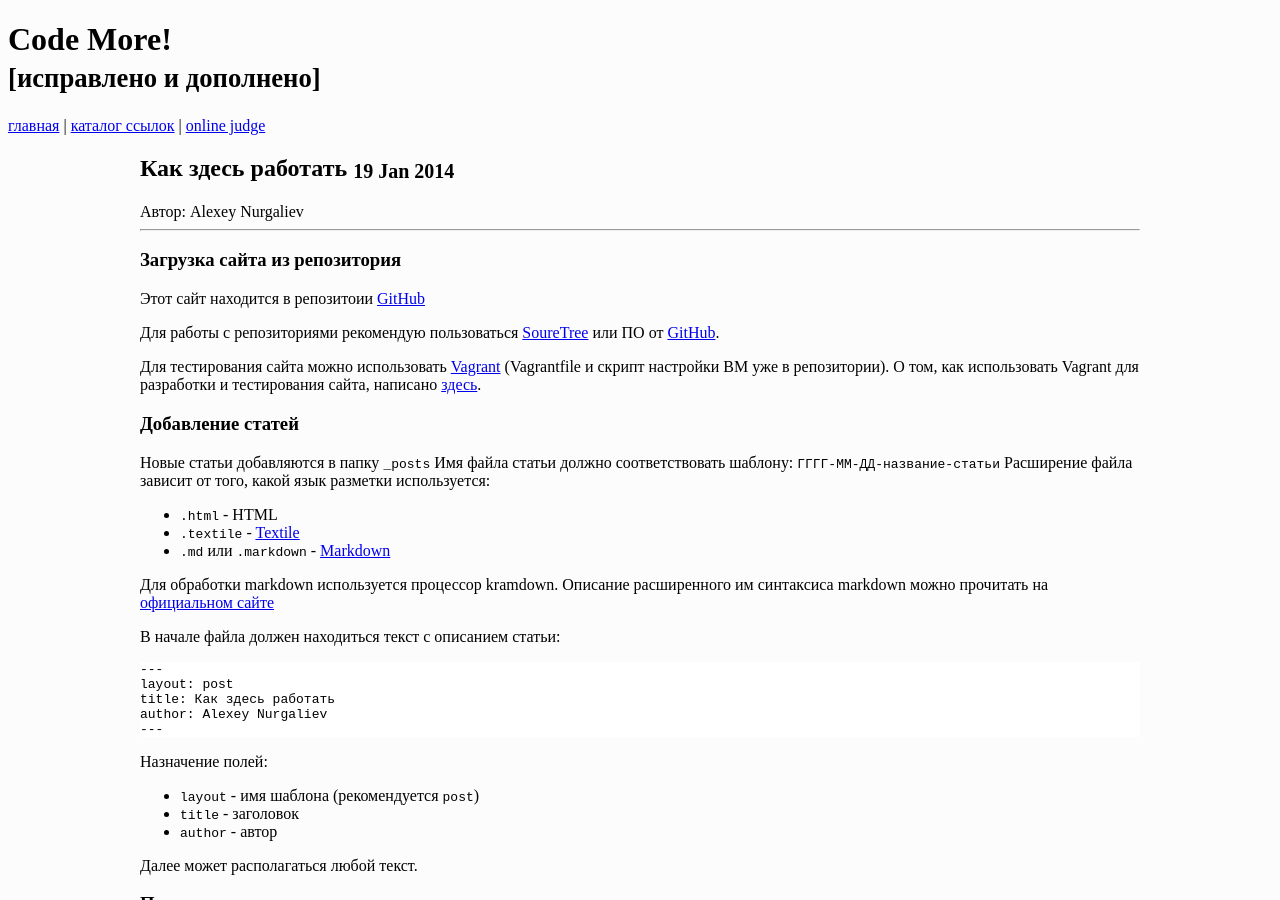
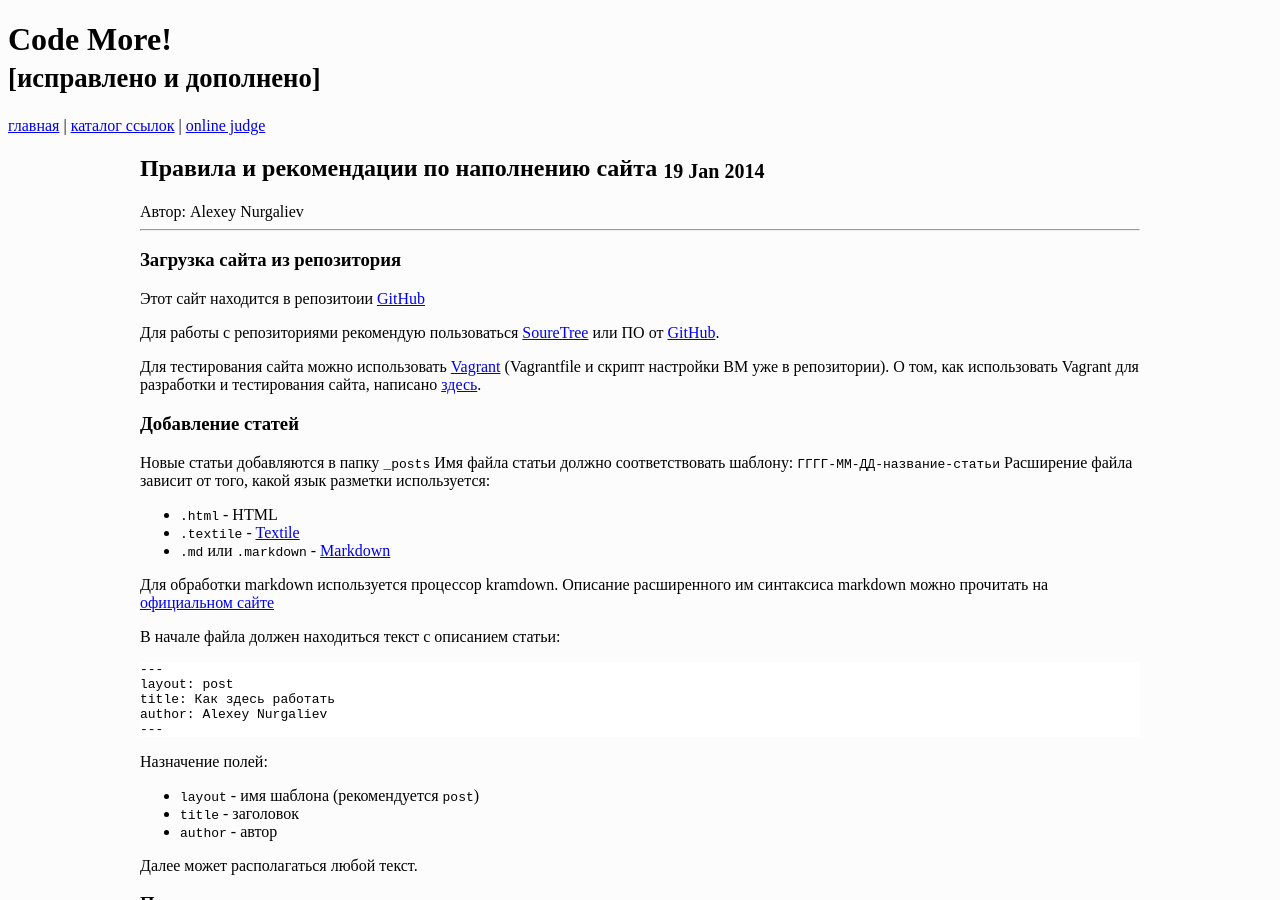
Before and after one commit to codemore-ru/codemore-ru.github.io, a Jekyll site: the page built from _posts/2014-01-19-new-post.md, in a window 1280 px wide and 900 px high. Built offline with Jekyll 4.4.1, drawn with Linux system fonts in a browser that asks for light colours.

Commit message:
Update 2014-01-19-new-post.md

```diff
--- a/_posts/2014-01-19-new-post.md
+++ b/_posts/2014-01-19-new-post.md
@@ -1,6 +1,6 @@
 ---
 layout: post
-title: Как здесь работать
+title: Правила и рекомендации по наполнению сайта
 author: Alexey Nurgaliev
 ---
 
```
